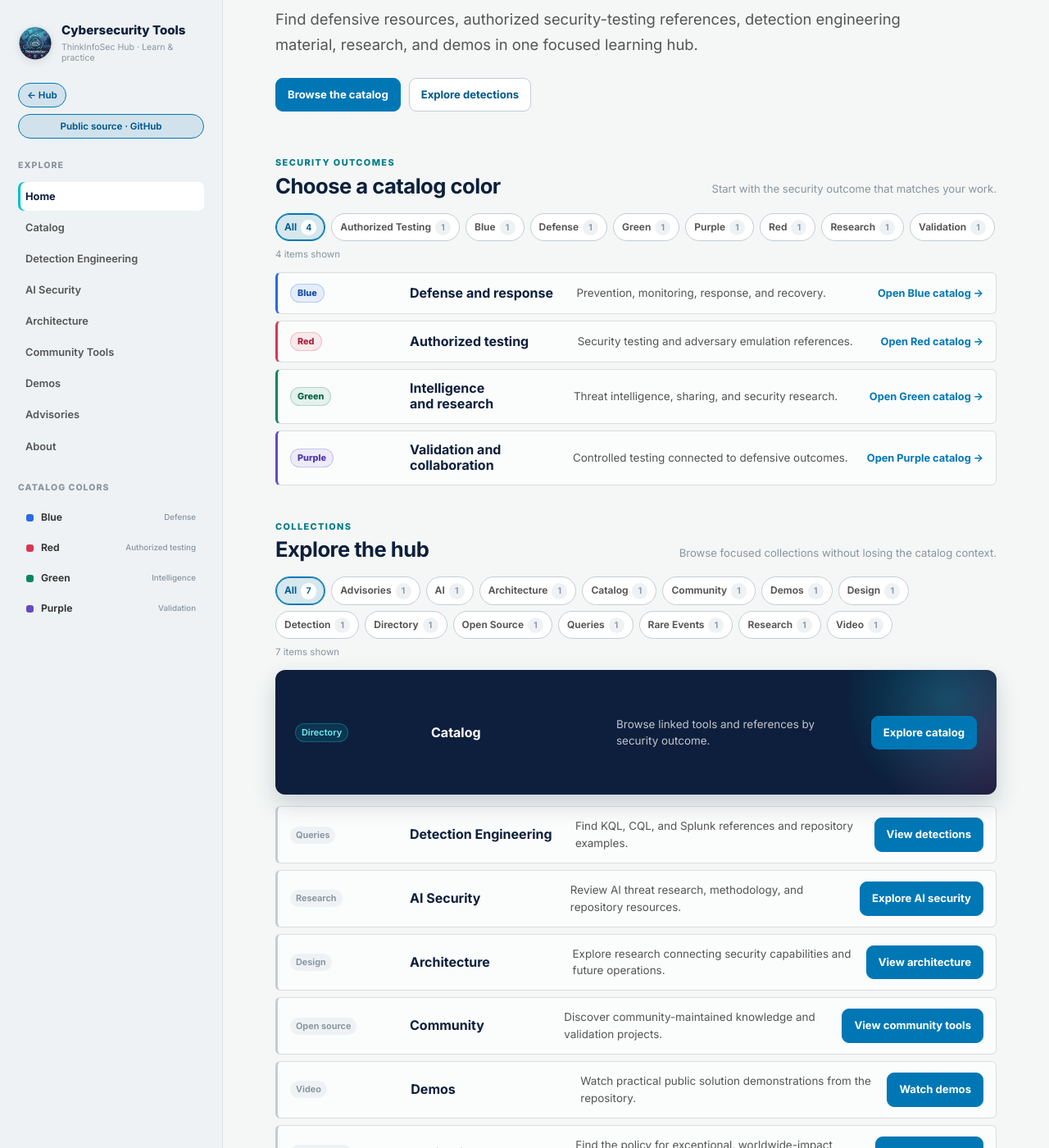
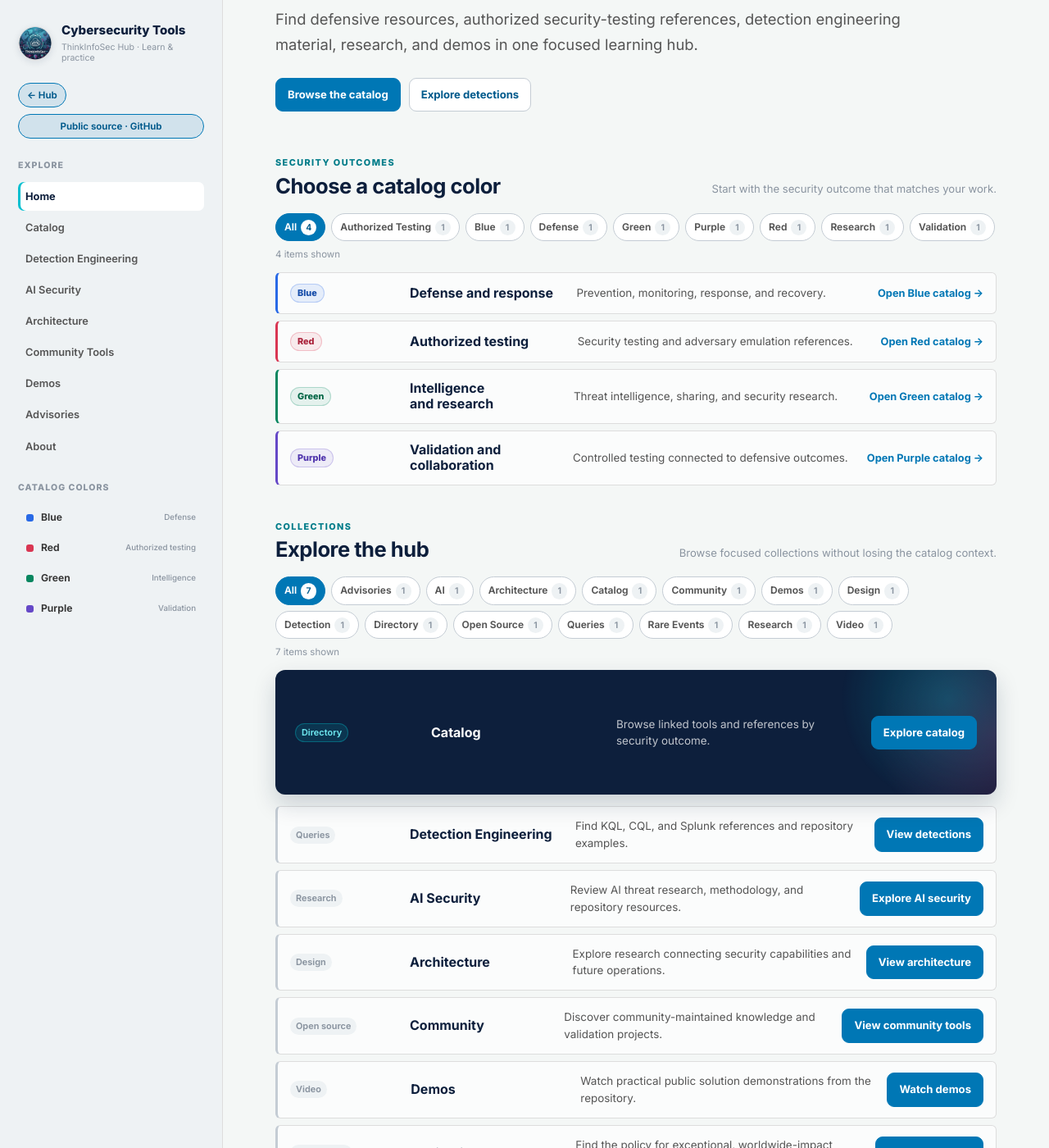
Before and after one commit to amcamillo/Cybersecurity_Tools, a Jekyll site: the page built from docs/index.md, in a window 1280 px wide and 1400 px high, scrolled down 254 px. Shown: the whole window at 82% size. Built offline with Jekyll 4.4.1, drawn with Linux system fonts in a browser that asks for light colours.

Commit message:
Fix catalog filter visibility and active states (#7)
Co-authored-by: Cursor Agent <cursoragent@cursor.com>
Co-authored-by: Autoisland <Autoisland@users.noreply.github.com>

```diff
--- a/docs/_layouts/hub.html
+++ b/docs/_layouts/hub.html
@@ -9,8 +9,9 @@
     <link rel="preconnect" href="https://fonts.googleapis.com">
     <link rel="preconnect" href="https://fonts.gstatic.com" crossorigin>
     <link href="https://fonts.googleapis.com/css2?family=Inter:wght@400;500;600;650;700;800&display=swap" rel="stylesheet">
-    <link rel="stylesheet" href="{{ '/assets/css/hub.css' | relative_url }}">
-    <script src="{{ '/assets/js/tag-filters.js' | relative_url }}" defer></script>
+    {% assign asset_version = site.time | date: '%s' %}
+    <link rel="stylesheet" href="{{ '/assets/css/hub.css' | relative_url }}?v={{ asset_version }}">
+    <script src="{{ '/assets/js/tag-filters.js' | relative_url }}?v={{ asset_version }}" defer></script>
   </head>
   <body>
     <a class="skip-link" href="#main-content">Skip to content</a>
--- a/docs/assets/css/hub.css
+++ b/docs/assets/css/hub.css
@@ -620,15 +620,22 @@ h3 {
   cursor: pointer;
 }
 
-.tag-filter button:hover,
-.tag-filter button[aria-pressed="true"] {
+.tag-filter button:hover {
   border-color: var(--accent);
   background: var(--accent-weak);
   color: var(--accent-strong);
 }
 
 .tag-filter button[aria-pressed="true"] {
-  box-shadow: inset 0 0 0 1px var(--accent);
+  border-color: var(--accent);
+  background: var(--accent);
+  box-shadow: none;
+  color: #fff;
+}
+
+.tag-filter button:focus-visible {
+  outline: 3px solid var(--cyan);
+  outline-offset: 3px;
 }
 
 .tag-filter__count {
--- a/docs/assets/js/tag-filters.js
+++ b/docs/assets/js/tag-filters.js
@@ -91,6 +91,7 @@
             .indexOf(key) !== -1;
 
         item.hidden = !matches;
+        item.style.display = matches ? "" : "none";
         if (matches) {
           visibleCount += 1;
         }
@@ -104,6 +105,7 @@
           }
         );
         group.hidden = !hasVisibleItem;
+        group.style.display = hasVisibleItem ? "" : "none";
       });
 
       controls.querySelectorAll("button").forEach(function (button) {
```
